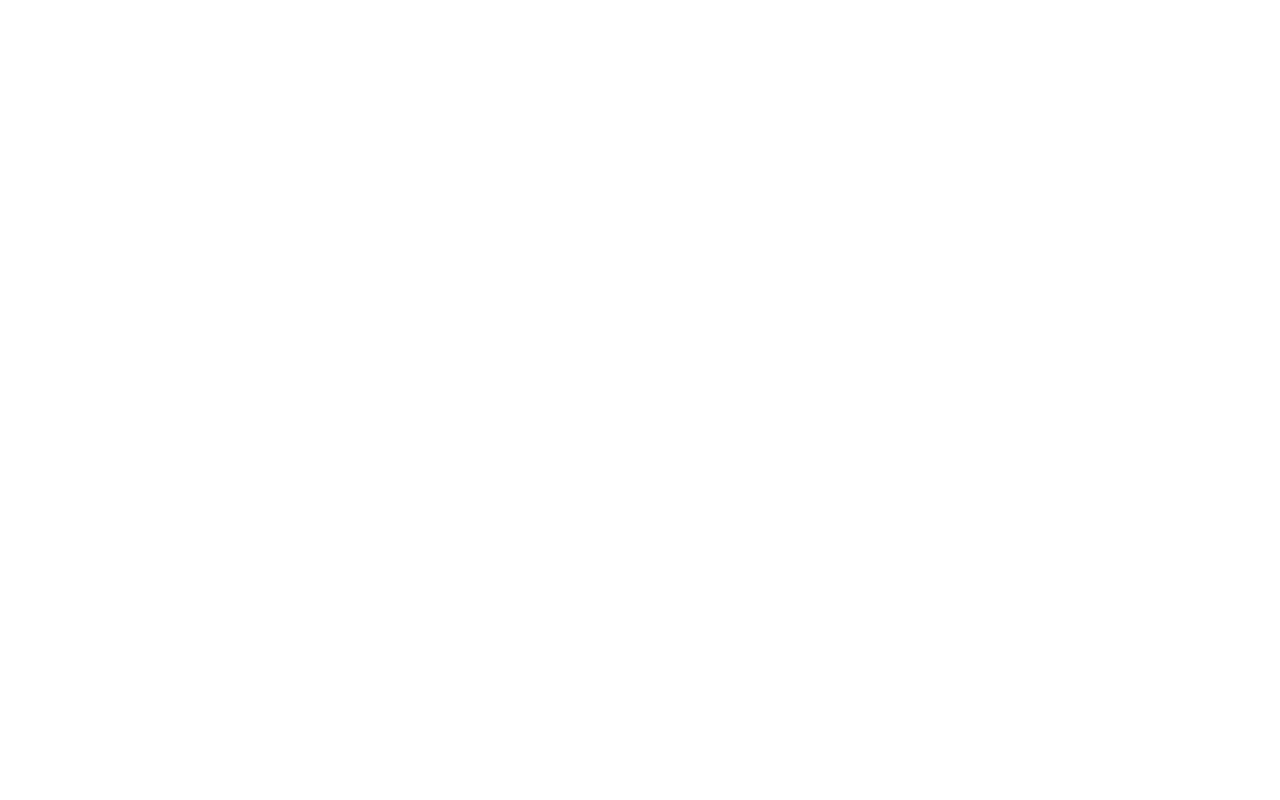
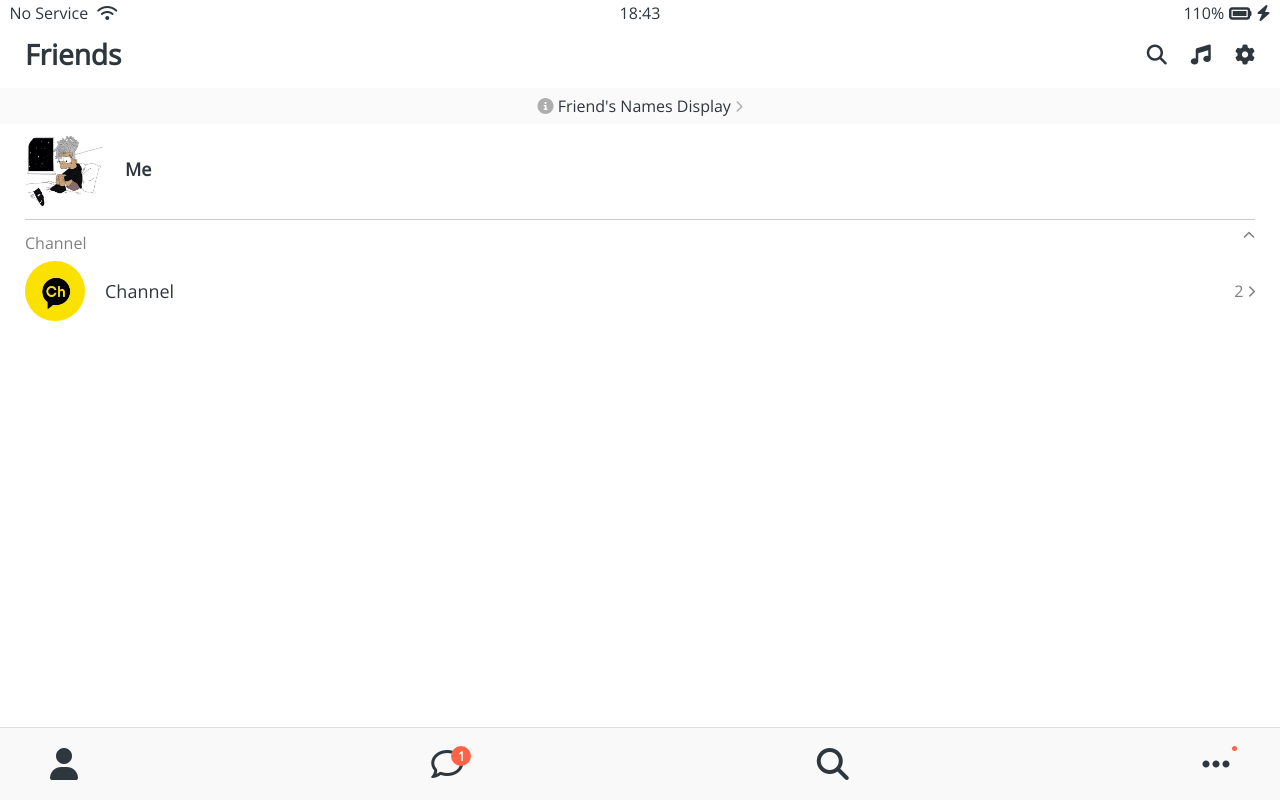
Before and after one commit to dev-HardenLee/kokoa-clone-2021, a plain HTML site: page friends.html in a window 1280 px wide. Drawn offline with nearby package versions, Linux system fonts and the light colour scheme.

Commit message:
commit for friends

```diff
--- /dev/null
+++ b/css/components/nav-bar.css
@@ -0,0 +1,48 @@
+.nav {
+    position: fixed;
+    bottom: 0px;
+    width: 100%;
+    background-color: #f9f9fa;
+    padding:20px 50px;
+    box-sizing: border-box;
+    border-top: 1px solid rgba(121, 121, 121, 0.2);
+}
+
+.nav_list {
+    display: flex;
+    justify-content: space-between;
+}
+
+.nav__link {
+    position: relative;
+    color : #2e363e;
+}
+
+.nav__notification{
+    background-color: tomato;
+    width: 20px;
+    height: 20px;
+    display: flex;
+    justify-content: center;
+    align-items: center;
+    color: white;
+    font-weight: 600;
+    font-size: 0.8em;
+    border-radius: 10px;
+    position: absolute;
+    left:20px;
+    bottom:15px;
+}
+
+.nav__more{
+    background-color: tomato;
+    width: 5px;
+    height: 5px;
+    display: flex;
+    justify-content: center;
+    align-items: center;
+    border-radius: 2.5px;
+    position: absolute;
+    left:30px;
+    bottom:30px;
+}
--- /dev/null
+++ b/css/components/screen-header.css
@@ -0,0 +1,16 @@
+
+.screen-header {
+    display: flex;
+    justify-content: space-between;
+    padding: 40px var(--horizontal-space) 20px var(--horizontal-space);
+    align-items: center;
+}
+
+.screen-header__title {
+    font-size: 28px;
+    font-weight: 600;
+}
+
+.screen-header__icons span {
+    margin-left: 20px;
+}
--- a/css/components/status-bar.css
+++ b/css/components/status-bar.css
@@ -1,4 +1,8 @@
 .status-bar {
+    position: fixed;
+    top: 0px;
+    width: 100%;
+    box-sizing: border-box;
     display: flex;
     justify-content: center;
     padding: 5px 3px;
--- /dev/null
+++ b/css/components/user-component.css
@@ -0,0 +1,44 @@
+.user-component {
+    justify-content: space-between;
+}
+
+.user-component,
+.user-component__column:first-child {
+    display: flex;
+    align-items: center;
+}
+
+.user-component__avatar {
+    width: 70px;
+    height : 70px;
+    border-radius: 30px;
+    margin-right: 20px;
+}
+
+.user-component__avatar--xl {
+    width: 80px;
+    height: 80px;
+}
+
+.user-component__avatar--sm {
+    width: 60px;
+    height: 60px;
+}
+
+.user-component__title {
+    font-weight: 600;
+    font-size: 18px;
+}
+
+.user-component__subtitle {
+    margin-top: 8px;
+    color: rgba(0, 0, 0, 0.5);
+}
+
+.user-component__title--not-bold {
+    font-weight: 400;
+}
+
+.user-component__column:last-child {
+    color: rgba(0, 0, 0, 0.5);
+}
--- a/css/reset.css
+++ b/css/reset.css
@@ -45,3 +45,8 @@ table {
 input:focus {
 	outline: none;
 }
+
+a {
+	color: inherit;
+	text-decoration: none;
+}
--- /dev/null
+++ b/css/screen/friends.css
@@ -0,0 +1,30 @@
+
+#friends-display-link {
+    display: block;
+    text-align: center;
+    background-color: #fafafa;
+    padding: 10px 0px;
+    font-size: 16px;
+    margin-bottom: 5px;
+}
+
+#friends-display-link i {
+    color: rgba(0, 0, 0, 0.3);
+}
+
+.friends-screen {
+    padding : 0px var(--horizontal-space);
+}
+
+.friends-screen__channel {
+    margin-top: 10px;
+    border-top: 1px solid rgba(0, 0, 0, 0.2);
+    padding-top: 15px;
+}
+
+.friends-screen__channel-header {
+    margin-bottom: 10px;
+    display: flex;
+    justify-content: space-between;
+    color: rgba(0, 0, 0, 0.5);
+}
--- a/css/style.css
+++ b/css/style.css
@@ -3,9 +3,15 @@
 @import "./variables.css";
 /*Components*/
 @import "./components/status-bar.css";
+@import "./components/nav-bar.css";
+@import "./components/screen-header.css";
+@import "./components/user-component.css";
 /*Screen*/
 @import "./screen/login.css";
+@import "./screen/friends.css";
+
 
 body {
+    color: #2e363e;
     font-family: 'Open Sans', sans-serif;
 }
--- a/css/variables.css
+++ b/css/variables.css
@@ -1,4 +1,5 @@
 
 :root {
     --yellow : #fae100;
+    --horizontal-space : 25px;
 }
--- a/friends.html
+++ b/friends.html
@@ -2,11 +2,100 @@
 <html lang="en">
 <head>
     <meta charset="UTF-8">
-    <meta http-equiv="X-UA-Compatible" content="IE=edge">
     <meta name="viewport" content="width=device-width, initial-scale=1.0">
-    <title>Document</title>
+    <link rel="stylesheet" href="./css/style.css">
+    <title>Friends - Kokoa Talk</title>
 </head>
 <body>
+    <div class="status-bar">
+        <div class="status-bar__column">
+            <span>No Service</span>
+            <i class="fas fa-wifi"></i>
+        </div>
+        <div class="status-bar__column">
+            <span>18:43</span>
+        </div>
+        <div class="status-bar__column">
+            <span>110%</span>
+            <i class="fas fa-battery-full fa-lg"></i>
+            <i class="fas fa-bolt"></i>
+        </div>
+    </div>
+    <header class="screen-header">
+        <h1 class="screen-header__title">Friends</h1>
+        <div class="screen-header__icons">
+            <span><i class="fas fa-search fa-lg"></i></span>
+            <span><i class="fas fa-music fa-lg"></i></span>
+            <span><i class="fas fa-cog fa-lg"></i></span>
+        </div>
+    </header>
 
+    <a id="friends-display-link">
+        <i class="fas fa-info-circle"></i>
+        Friend's Names Display
+        <i class="fas fa-chevron-right fa-xs"></i>
+    </a>
+
+    <main class="friends-screen">
+        <div class="user-component">
+            <div class="user-component__column">
+                <img class="user-component__avatar user-component__avatar--xl" src="./img/me.jpg"/>
+                <div class="user-component__text">
+                    <h4 class="user-component__title">Me</h4>
+                    <!--<h6 class="user-component__subtitle">this is subtitle</h6>-->
+                </div>
+            </div>
+            <div class="user-component__column"></div>
+        </div>
+        <div class="friends-screen__channel">
+            <div class="friends-screen__channel-header">
+                <span>Channel</span>
+                <i class="fas fa-chevron-up fa-xs"></i>
+            </div>
+            <div class="user-component">
+                <div class="user-component__column">
+                    <img class="user-component__avatar user-component__avatar--sm" src="./img/channel.png"/>
+                    <div class="user-component__text">
+                        <h4 class="user-component__title user-component__title--not-bold">Channel</h4>
+                        <!--<h6 class="user-component__subtitle">this is subtitle</h6>-->
+                    </div>
+                </div>
+                <div class="user-component__column">
+                    <span>2</span>
+                    <i class="fas fa-chevron-right fa-xs"></i>
+                </div>
+            </div>
+        </div>
+    </main>
+
+
+
+    <nav class="nav">
+        <ul class="nav_list">
+            <li class="nav__btn">
+                <a class="nav__link" href="friends.html">
+                    <i class="fas fa-user fa-2x"></i>
+                </a>
+            </li>
+            <li class="nav__btn">
+                <a class="nav__link" href="#">
+                    <span class="nav__notification">1</span>
+                    <i class="far fa-comment fa-2x"></i>
+                </a>
+            </li>
+            <li class="nav__btn">
+                <a class="nav__link" href="#">
+                    <i class="fas fa-search fa-2x"></i>
+                </a>
+            </li>
+            <li class="nav__btn">
+                <a class="nav__link" href="#">
+                    <span class="nav__more"></span>
+                    <i class="fas fa-ellipsis-h fa-2x"></i>
+                </a>
+            </li>
+        </ul>
+    </nav>
+    <script src="https://kit.fontawesome.com/9d98dd1275.js" crossorigin="anonymous"></script>
 </body>
 </html>
```
Also changed, not shown: img/channel.png (added), img/me.jpg (added).
